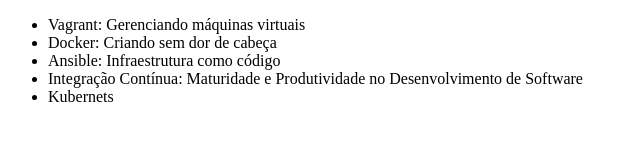
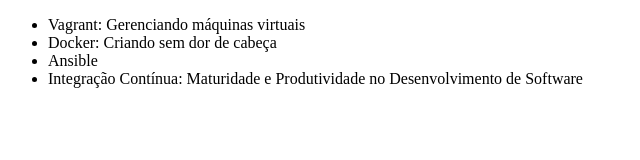
Before and after one commit to armanoalves/alura-git, a plain HTML site: page index.html in a window 1280 px wide. Shown: the whole page, without its empty margins (0-640 px from the left). Drawn offline with Linux system fonts and the light colour scheme.

Commit message:
Revert "Mudando nome do curso de Ansible"
This reverts commit c76cc9fd6c9b7c085ba830d361e74c288de11e1b.

```diff
--- a/index.html
+++ b/index.html
@@ -10,9 +10,8 @@
     <ul>
         <li>Vagrant: Gerenciando máquinas virtuais</li>
         <li>Docker: Criando sem dor de cabeça</li>
-        <li>Ansible: Infraestrutura como código</li>
+        <li>Ansible</li>
         <li>Integração Contínua: Maturidade e Produtividade no Desenvolvimento de Software</li>
-        <li>Kubernets</li>
     </ul>
 </body>
 </html>
```
